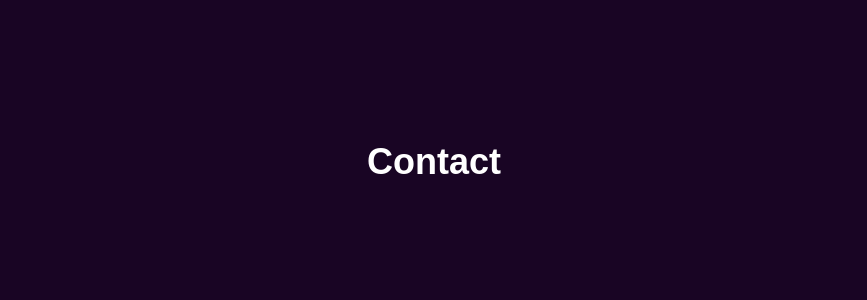
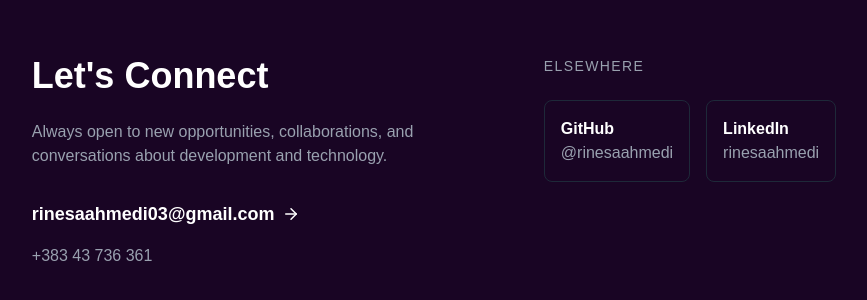
Before and after one commit to rinesaahmedi/my-portofolio, a Next.js app: page / in a window 1280 px wide. Shown: the part 2638-2938 px from the top of the page, without its empty margins (206-1073 px from the left). Built offline with nearby package versions, Linux system fonts and the light colour scheme.

Commit message:
Created contact part

```diff
--- a/src/components/sections/Contact.jsx
+++ b/src/components/sections/Contact.jsx
@@ -1,10 +1,50 @@
 import Section from "../Section";
+import { ArrowRight } from "lucide-react";
 
 export default function Contact({ id }) {
   return (
     <Section id={id}>
-      <div className="text-center space-y-4">
-        <h2 className="text-4xl font-bold">Contact</h2>
+      <div className="max-w-6xl mx-auto flex gap-16">
+        <div>
+          <h2 className="text-4xl font-bold mb-6">Let's Connect</h2>
+          <p className="text-gray-400 mb-8 max-w-md">
+            Always open to new opportunities, collaborations, and conversations
+            about development and technology.
+          </p>
+
+          <a
+            href=""
+            className="flex items-center gap-2 text-lg font-semibold hover:text-gray-400"
+          >
+            rinesaahmedi03@gmail.com <ArrowRight size={18} />
+          </a>
+          <p className="mt-4 text-gray-400">+383 43 736 361</p>
+        </div>
+
+        <div>
+          <h3 className="uppercase text-sm tracking-widest text-gray-400 mb-6">
+            Elsewhere
+          </h3>
+          <div className="flex gap-4">
+            <a
+              href="https://github.com/rinesaahmedi"
+              target="_blank"
+              className="p-4 border border-gray-800 rounded-lg hover:border-gray-400"
+            >
+              <p className="font-semibold">GitHub</p>
+              <p className="text-gray-400">@rinesaahmedi</p>
+            </a>
+
+            <a
+              href="https://www.linkedin.com/in/rinesaahmedi"
+              target="_blank"
+              className="p-4 border border-gray-800 rounded-lg hover:border-gray-400"
+            >
+              <p className="font-semibold">LinkedIn</p>
+              <p className="text-gray-400">rinesaahmedi</p>
+            </a>
+          </div>
+        </div>
       </div>
     </Section>
   );
```
Also changed, not shown: package.json (+5 -4 lines), 1 other file (tests, documents, lock files or other folders).
